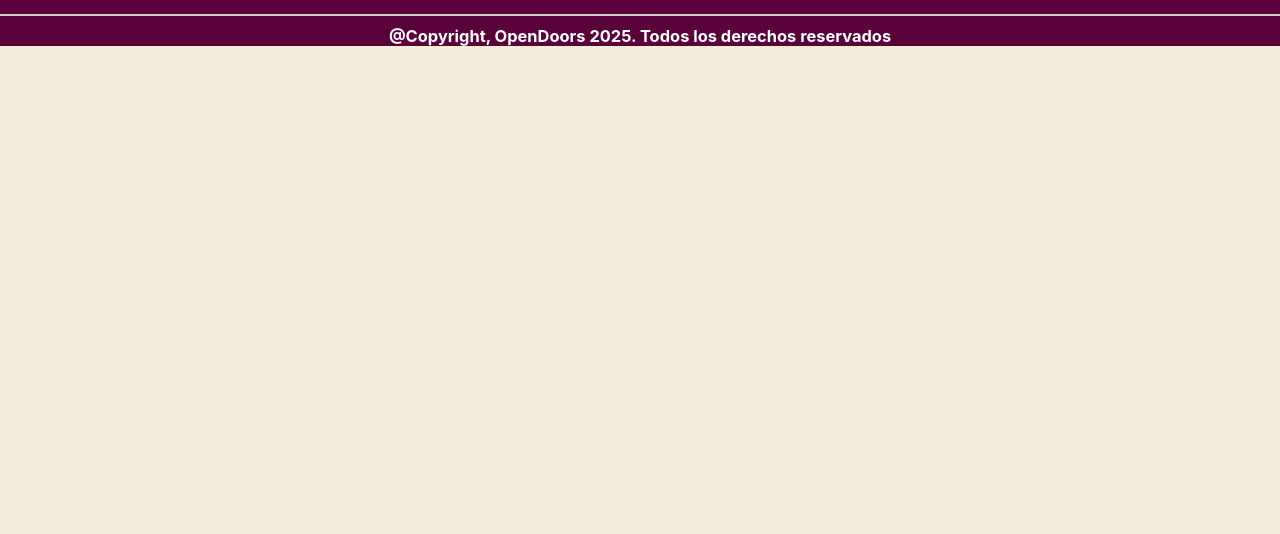
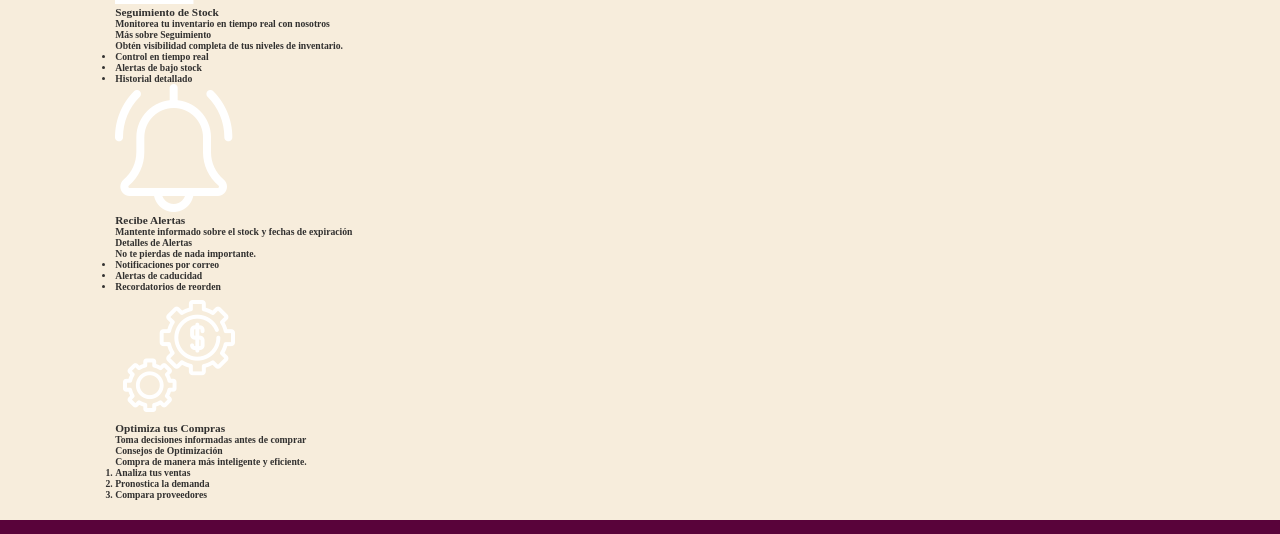
Before and after one commit to EXPDesigners/StockSip-LandingPage, a plain HTML site: page index.html in a window 1280 px wide. Shown: the part 1064-1598 px from the top of the page. Before the commit the page ends 1110 px from the top, so only its background shows below. Drawn offline with Linux system fonts and the light colour scheme; a web font is replaced by a local one.

Commit message:
feat(how-it-works): add how it works section

```diff
--- a/index.html
+++ b/index.html
@@ -75,7 +75,63 @@
   </div>
 </section>
 
-
+<section class="funciones" id="funciones">
+  <h2>¿Cómo Funciona?</h2>
+  <div class="card-contenedor">
+    <div class="card">
+      <div class="card-principal">
+        <img src="img/seguimiento.png" alt="Seguimiento de Stock">
+        <h3>Seguimiento de Stock</h3>
+        <p>Monitorea tu inventario en tiempo real con nosotros</p>
+      </div>
+      <div class="card-extendida">
+        <h4>Más sobre Seguimiento</h4>
+        <p>Obtén visibilidad completa de tus niveles de inventario.</p>
+        <ul>
+          <li>Control en tiempo real</li>
+          <li>Alertas de bajo stock</li>
+          <li>Historial detallado</li>
+        </ul>
+      </div>
+    </div>
+  </div>
+  <div class="card-contenedor">
+    <div class="card">
+      <div class="card-principal">
+        <img src="img/campana.png" alt="Recibe Alertas">
+        <h3>Recibe Alertas</h3>
+        <p>Mantente informado sobre el stock y fechas de expiración</p>
+      </div>
+      <div class="card-extendida">
+        <h4>Detalles de Alertas</h4>
+        <p>No te pierdas de nada importante.</p>
+        <ul>
+          <li>Notificaciones por correo</li>
+          <li>Alertas de caducidad</li>
+          <li>Recordatorios de reorden</li>
+        </ul>
+      </div>
+    </div>
+  </div>
+  <div class="card-contenedor">
+    <div class="card">
+      <div class="card-principal">
+        <img src="img/negocio.png" alt="Optimiza tus Compras">
+        <h3>Optimiza tus Compras</h3>
+        <p>Toma decisiones informadas antes de comprar</p>
+      </div>
+      <div class="card-extendida">
+        <h4>Consejos de Optimización</h4>
+        <p>Compra de manera más inteligente y eficiente.</p>
+        <ol>
+          <li>Analiza tus ventas</li>
+          <li>Pronostica la demanda</li>
+          <li>Compara proveedores</li>
+        </ol>
+      </div>
+    </div>
+  </div>
+</section>
 
 <footer>
   <div class="contact-container" id="contacto">
```
